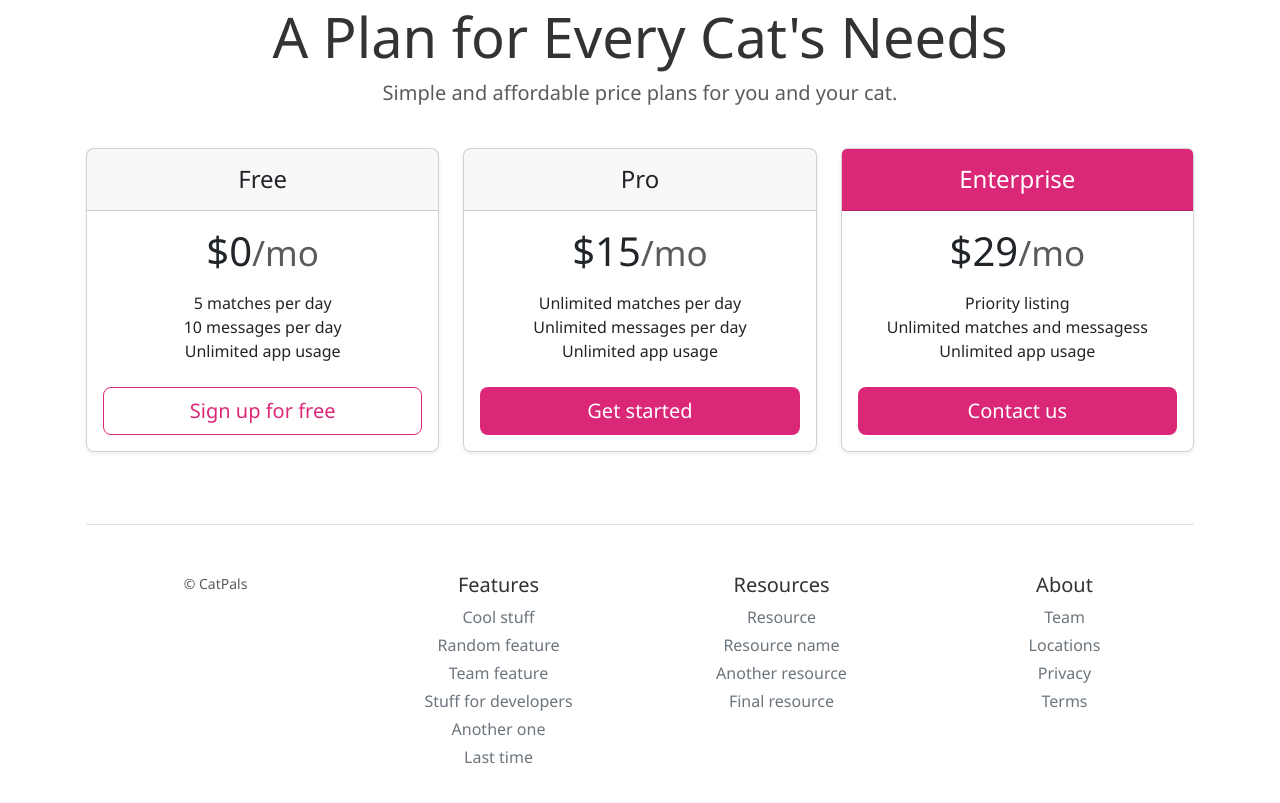
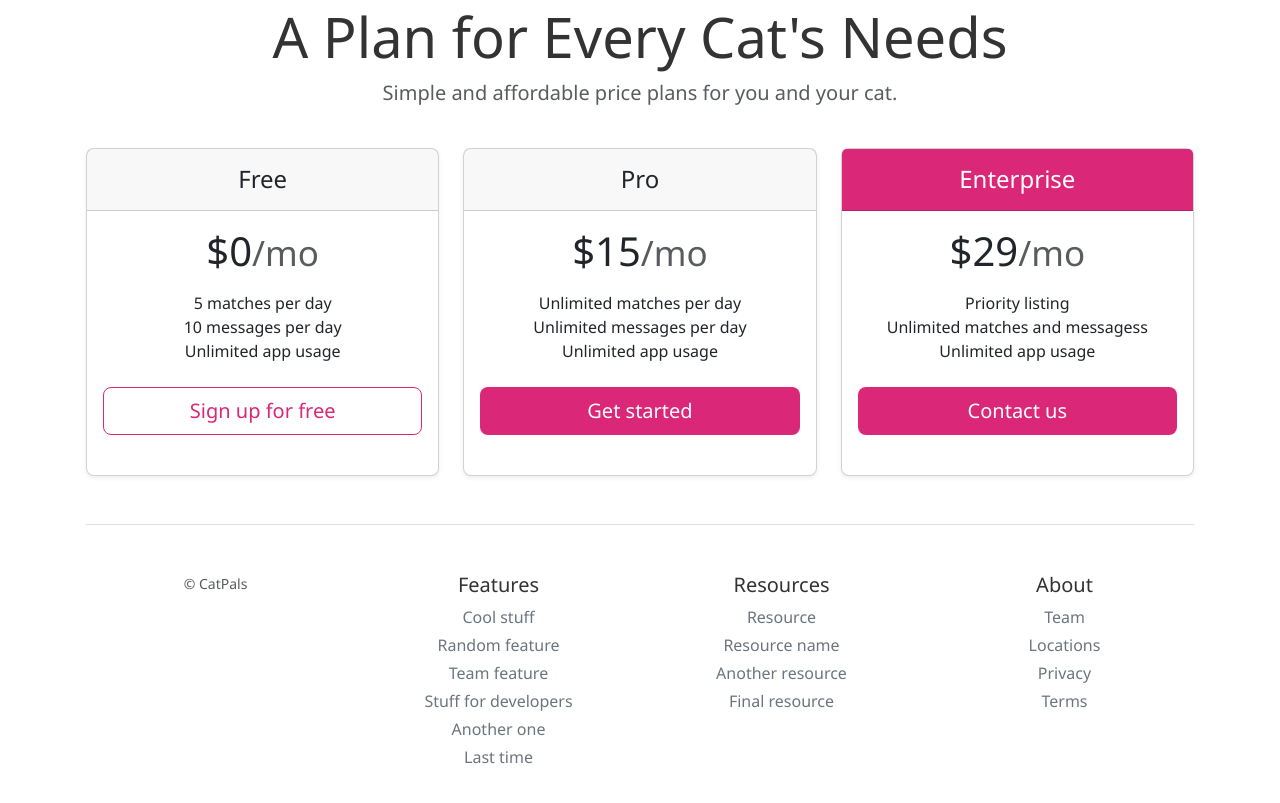
Before and after one commit to caramiwa/catsocials, a plain HTML site: page index.html in a window 1280 px wide. Shown: the part 1648-2451 px from the top of the page. Drawn offline with nearby package versions, Linux system fonts and the light colour scheme.

Commit message:
Update index.html

```diff
--- a/index.html
+++ b/index.html
@@ -346,7 +346,7 @@
       <main>
         <div class="row row-cols-1 row-cols-md-3 mb-3 text-center">
           <div class="col">
-            <div class="card mb-4 rounded-3 shadow-sm">
+            <div class="card mb-4 rounded-3 shadow-sm h-100">
               <div class="card-header py-3">
                 <h4 class="my-0 fw-normal">Free</h4>
               </div>
@@ -369,7 +369,7 @@
             </div>
           </div>
           <div class="col">
-            <div class="card mb-4 rounded-3 shadow-sm">
+            <div class="card mb-4 rounded-3 shadow-sm h-100">
               <div class="card-header py-3">
                 <h4 class="my-0 fw-normal">Pro</h4>
               </div>
@@ -389,7 +389,7 @@
             </div>
           </div>
           <div class="col">
-            <div class="card mb-4 rounded-3 shadow-sm">
+            <div class="card mb-4 rounded-3 shadow-sm h-100">
               <div class="card-header py-3 card-title-ent">
                 <h4 class="my-0 fw-normal">Enterprise</h4>
               </div>
```
